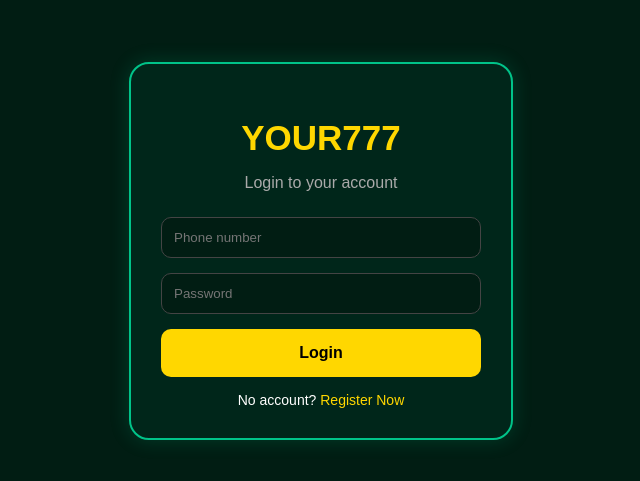
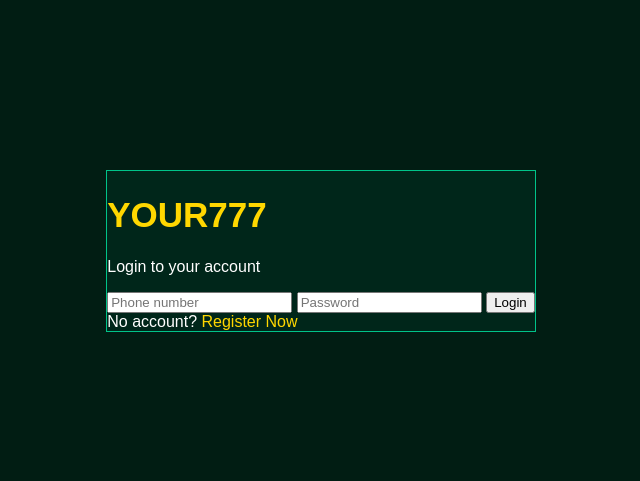
Before and after one commit to brandmehediofficial-code/YOUR777, a plain HTML site: page index.html in a window 1280 px wide. Shown: the part 149-630 px from the top of the page, without its empty margins (319-959 px from the left). Drawn offline with Linux system fonts and the light colour scheme.

Commit message:
Update index.html

```diff
--- a/index.html
+++ b/index.html
@@ -6,12 +6,9 @@
     <title>YOUR777 - Login</title>
     <style>
         body { background: #011d13; color: white; font-family: sans-serif; display: flex; align-items: center; justify-content: center; height: 100vh; margin: 0; }
-        .login-box { background: #00261a; border: 2px solid #00c389; padding: 30px; border-radius: 20px; width: 320px; text-align: center; box-shadow: 0 0 20px rgba(0,195,137,0.2); }
-        h1 { color: #FFD700; font-size: 35px; margin-bottom: 10px; font-weight: bold; }
-        p { color: #aaa; margin-bottom: 25px; }
-        input { width: 100%; padding: 12px; margin-bottom: 15px; border-radius: 10px; border: 1px solid #444; background: #011d13; color: white; box-sizing: border-box; }
-        .btn { width: 100%; padding: 15px; background: #FFD700; border: none; border-radius: 10px; font-weight: bold; color: black; cursor: pointer; font-size: 16px; }
-        .reg-link { margin-top: 15px; font-size: 14px; }
+        .login-box { background: #00261a; border: 1px solid #00c389; }
+h1 { color: #FFD700; font-size: 35px; }
+
         a { color: #FFD700; text-decoration: none; }
     </style>
 </head>
@@ -21,7 +18,8 @@
         <p>Login to your account</p>
         <input type="text" placeholder="Phone number">
         <input type="password" placeholder="Password">
-        <button class="btn" onclick="location.href='dashboard.html'">Login</button>
+        <button class="btn" onclick="window.location.href='dashboard.html'">Login</button>
+
         <div class="reg-link">
             No account? <a href="register.html">Register Now</a>
         </div>
```
